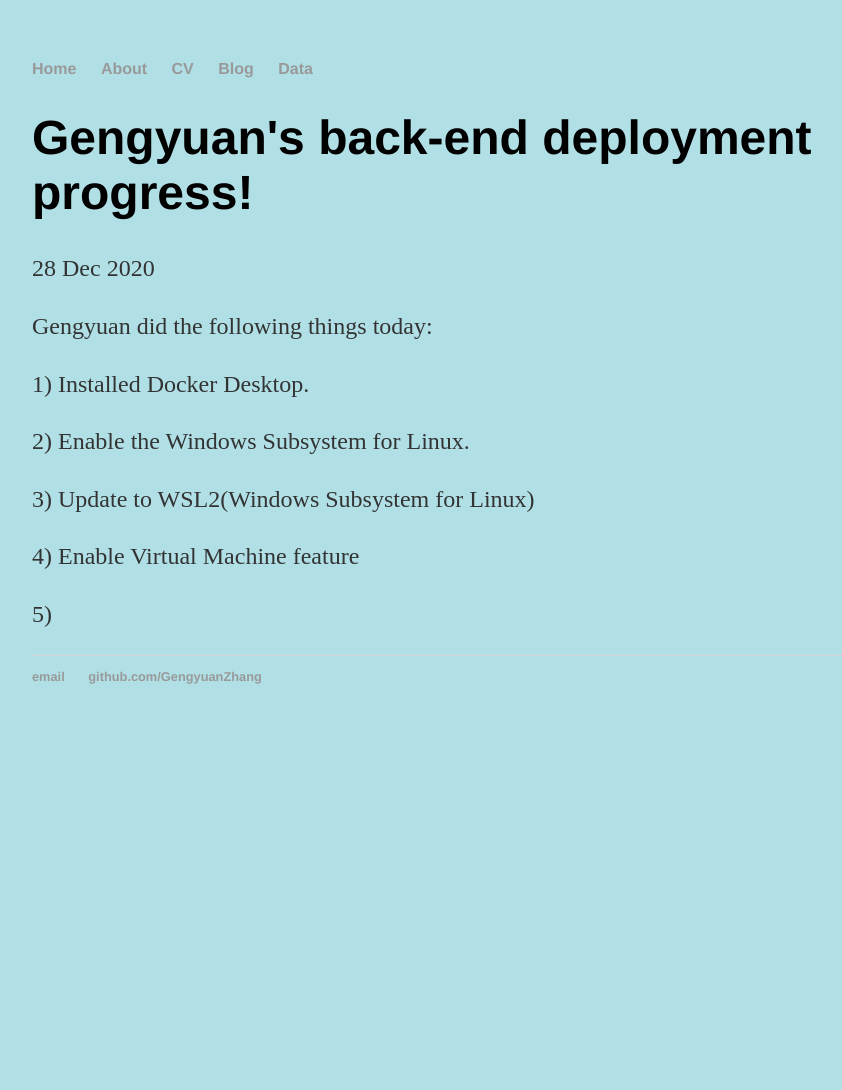
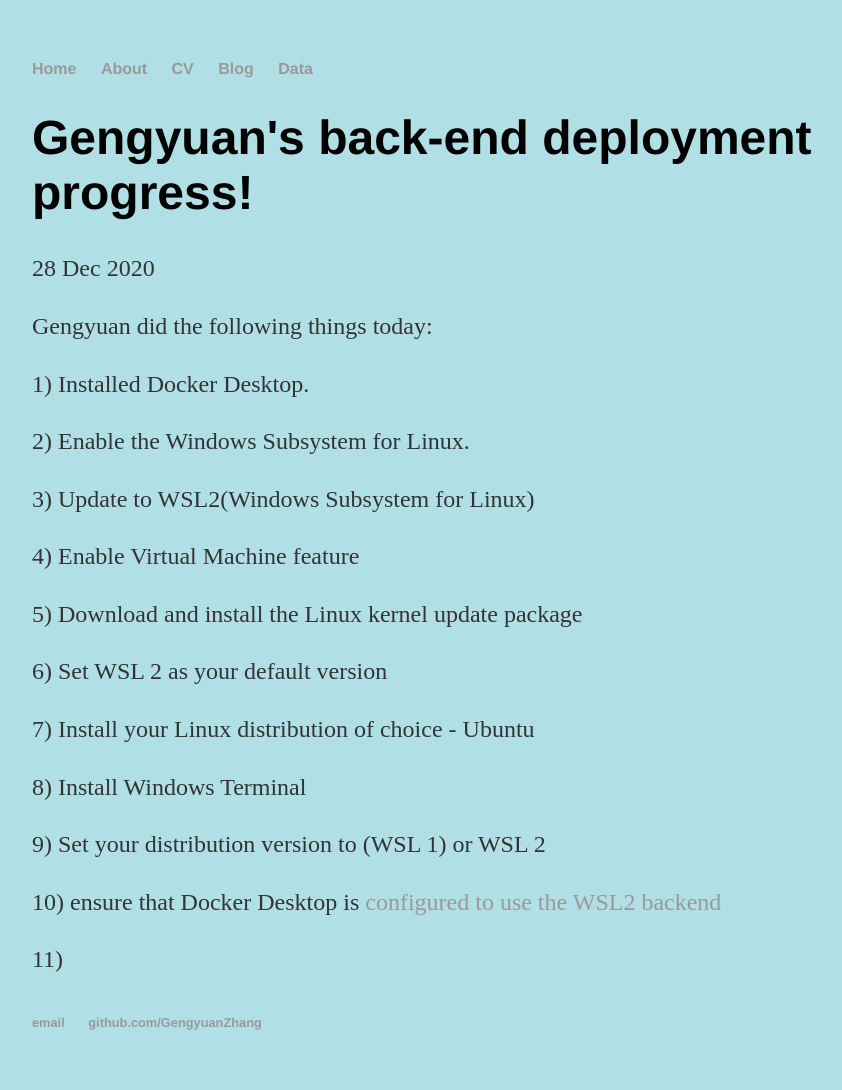
Before and after one commit to GengyuanZhang/GengyuanZhang.github.io, a Jekyll site: the page built from _posts/2020-12-28-gengyuan-zhang-back-end-progress.md, in a window 1280 px wide. Shown: the whole page, without its empty margins (160-1002 px from the left). Built offline with Jekyll 4.4.1, drawn with Linux system fonts in a browser that asks for light colours; before the commit the page ends 900 px from its top, so only the background shows below that.

Commit message:
Update 2020-12-28-gengyuan-zhang-back-end-progress.md

```diff
--- a/_posts/2020-12-28-gengyuan-zhang-back-end-progress.md
+++ b/_posts/2020-12-28-gengyuan-zhang-back-end-progress.md
@@ -14,4 +14,16 @@ Gengyuan did the following things today:
 
 4) Enable Virtual Machine feature
 
-5)
+5) Download and install the Linux kernel update package
+
+6) Set WSL 2 as your default version
+
+7) Install your Linux distribution of choice - Ubuntu
+
+8) Install Windows Terminal
+
+9) Set your distribution version to (WSL 1) or WSL 2
+
+10) ensure that Docker Desktop is [configured to use the WSL2 backend](https://docs.docker.com/docker-for-windows/wsl/)
+
+11)
```
